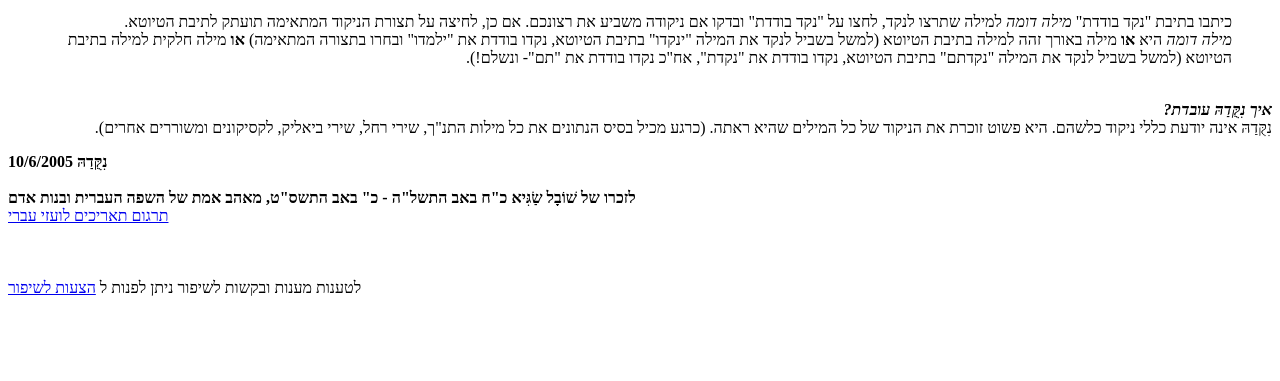
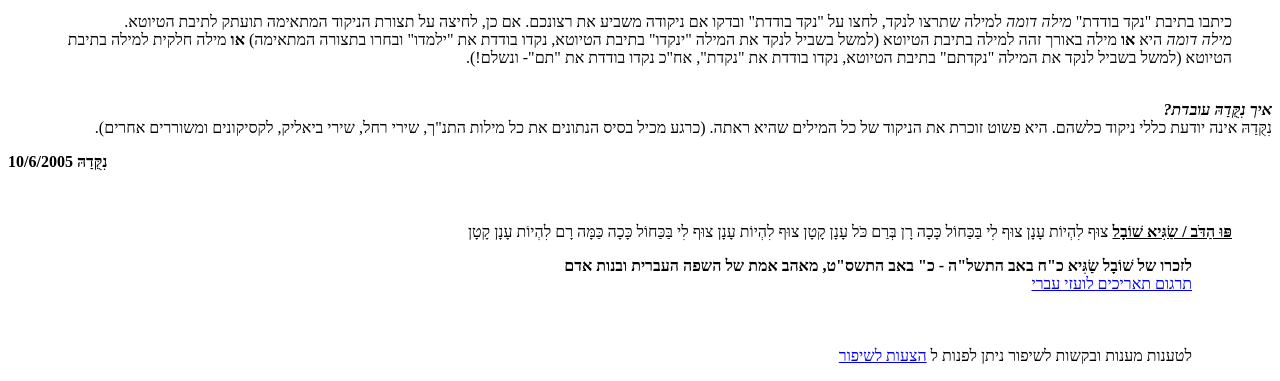
Before and after one commit to veltzer/gae-nikuda, a PHP site: page / in a window 1280 px wide. Shown: the part 1013-1394 px from the top of the page. Before the commit the page ends 1309 px from the top, so only its background shows below. Run offline with PHP 8.4, Linux system fonts and the light colour scheme; some libraries are stand-ins or nearby versions.

Commit message:
Added poem

```diff
--- a/php/index.php
+++ b/php/index.php
@@ -131,7 +131,20 @@
 			בכדי לקבל רשות להוסיף למאגר הניקוד נא לפנות למייל בתחתית הרשימה<br />
 			-->
 			<p style="text-align: left">
-				<b>נִקֻּדַהּ 10/6/2005 </b><br /><br />
+				<b>נִקֻּדַהּ 10/6/2005 </b><br /><br /> <br />
+			<blockquote>
+			<b><u>פּוּ הַדֹּב / שַׂגִּיא שׁוֹבָל</u></b>
+				צוּף לִהְיוֹת עָנָן
+				צוּף לִי בַּכַּחוֹל
+				כָּכָה רָן בְּרַם
+				כֹּל עָנָן קָטָן
+
+				צוּף לִהְיוֹת עָנָן
+				צוּף לִי בַּכַּחוֹל
+				כָּכָה כַּמָּה רָם
+				לִהְיוֹת עָנָן קָטָן
+			<blockquote />
+
 				<b>לזכרו של שׁוֹבָל שַׂגִּיא כ"ח באב התשל"ה - כ" באב התשס"ט, מאהב אמת של השפה העברית ובנות אדם </b><br />
 				<a href="http://www.hebcal.com/converter/?hd=28&amp;hm=Av&amp;hy=5735&amp;h2g=Convert+Hebrew+to+Gregorian+date"> תרגום תאריכים לועזי עברי</a>
 				<br /><br /><br /><br />לטענות מענות ובקשות לשיפור ניתן לפנות ל
```
Also changed, not shown: 1 other file.
